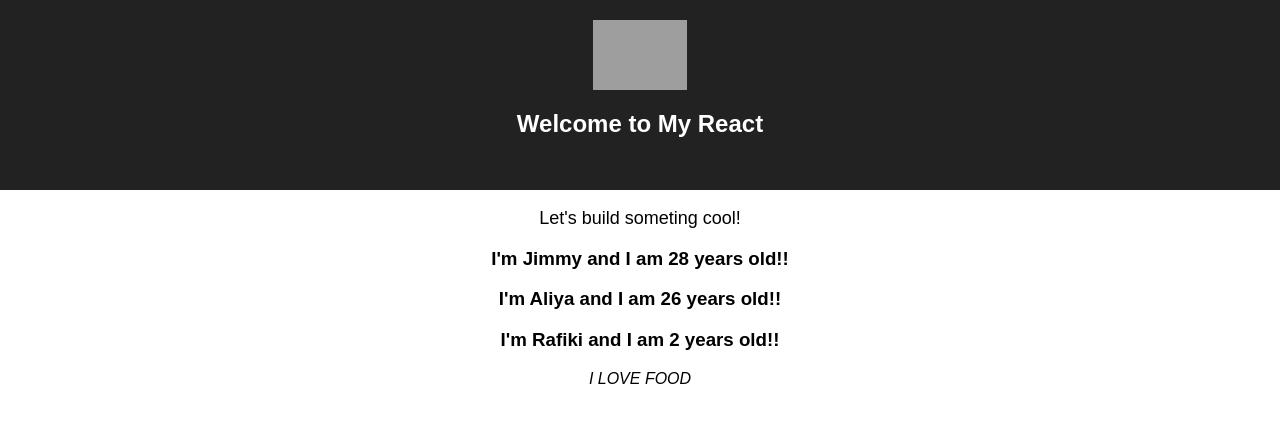
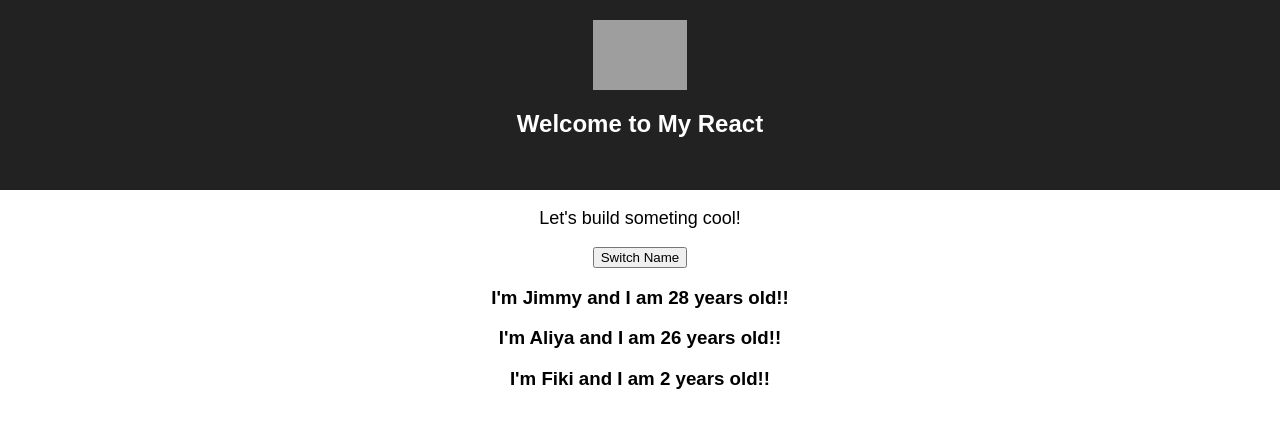
Before and after one commit to ghelanijimmy/learn-react, a React (Create React App) app: page / in a window 1280 px wide. Shown: the top 428 px of the page. Built offline with nearby package versions, Linux system fonts and the light colour scheme; grey boxes are pictures that could not be loaded.

Commit message:
state, handlers and bind

```diff
--- a/src/App.js
+++ b/src/App.js
@@ -4,6 +4,43 @@ import './App.css';
 import Person from './Person/Person';
 
 class App extends Component {
+
+  state = {
+    persons: [
+      {
+        name: 'Jimmy',
+        age: 28
+      },
+      {
+        name: 'Aliya',
+        age: 26
+      },
+      {
+        name: 'Fiki',
+        age: 2
+      }
+    ]
+  }
+
+  switchNameHandler = (newName) => {
+    this.setState({
+      persons: [
+        {
+          name: newName,
+          age: 28
+        },
+        {
+          name: 'Aliya K',
+          age: 26
+        },
+        {
+          name: 'Fiki GK',
+          age: 2
+        }
+      ]
+    });
+  }
+
   render() {
     return (
       <div className="App">
@@ -14,9 +51,23 @@ class App extends Component {
         <p className="App-intro">
           Let{"'"}s build someting cool!
         </p>
-        <Person name="Jimmy" age="28"></Person>
-        <Person name="Aliya" age="26" ></Person>
-        <Person name="Rafiki" age="2">I LOVE FOOD</Person>
+        <button onClick={() => this.switchNameHandler('JimmyG')}>Switch Name</button>
+        <Person
+          name={this.state.persons[0].name}
+          age={this.state.persons[0].age}
+          click={this.switchNameHandler.bind(this, 'Jimmy GG')}
+        >
+        </Person>
+        <Person
+          name={this.state.persons[1].name}
+          age={this.state.persons[1].age}
+        >
+        </Person>
+        <Person
+          name={this.state.persons[2].name}
+          age={this.state.persons[2].age}
+        >
+        </Person>
       </div>
     );
   }
--- a/src/Person/Person.js
+++ b/src/Person/Person.js
@@ -1,10 +1,9 @@
 import React from 'react';
 
 const person = (props) => {
-
     return (
         <div>
-            <h3>I'm {props.name} and I am {props.age} years old!!</h3>
+            <h3 onClick={props.click}>I'm {props.name} and I am {props.age} years old!!</h3>
             <em>{props.children}</em>
         </div>
     );
```
